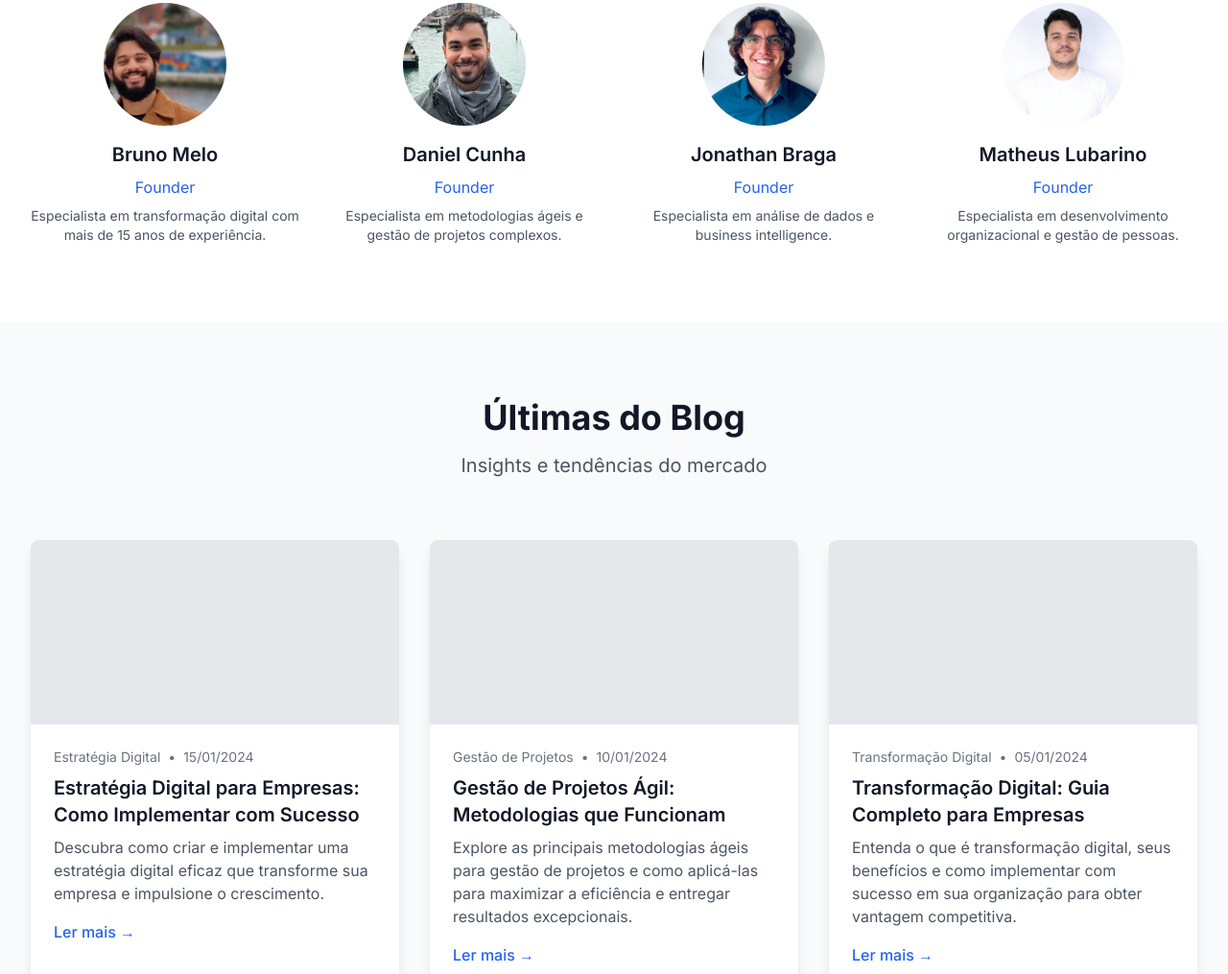
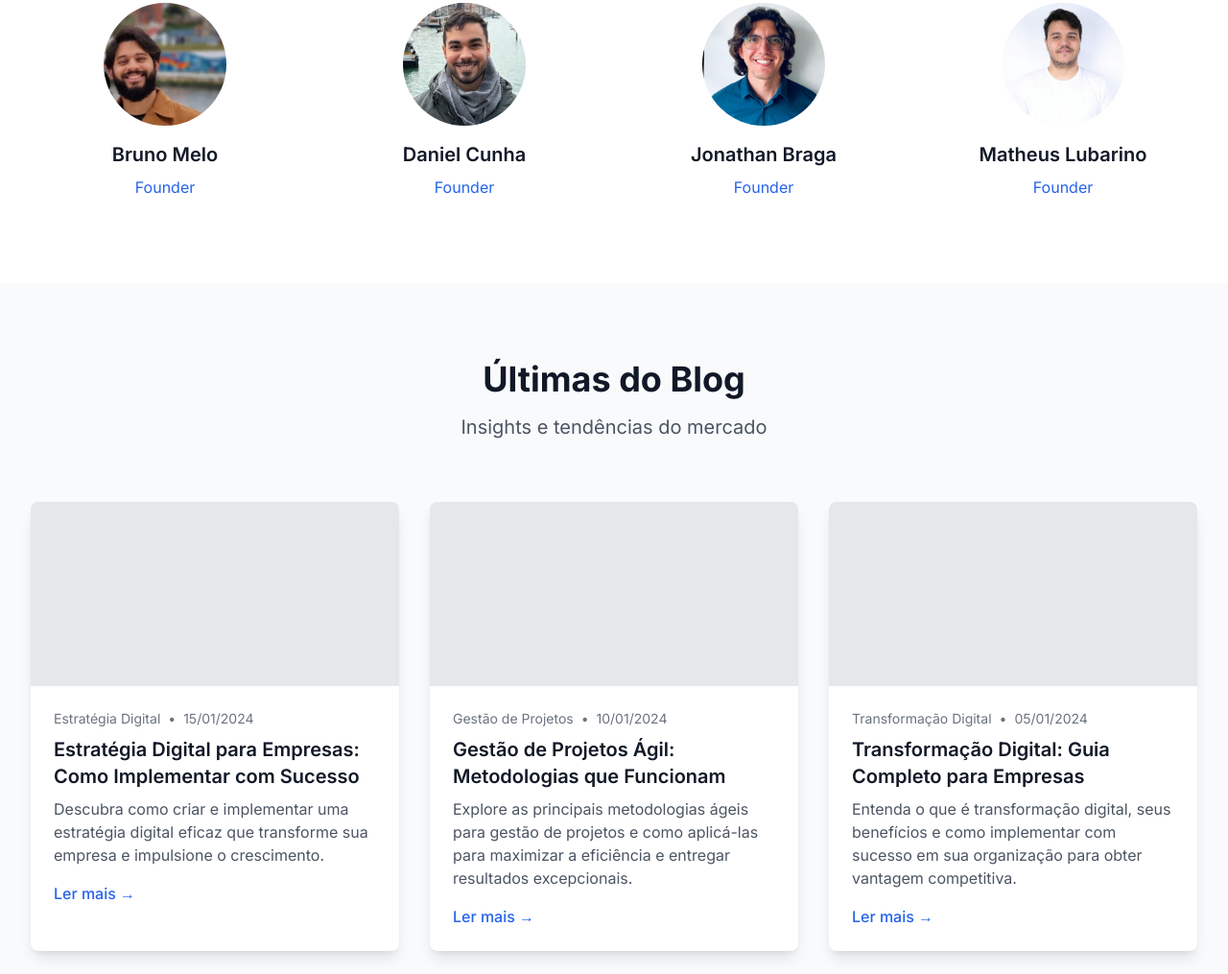
Before and after one commit to lubarinobr/blog, an Astro site: page / in a window 1280 px wide. Shown: the part 1892-2907 px from the top of the page at 96% size. Built offline with nearby package versions, Linux system fonts and the light colour scheme; Astro itself is replaced by a stand-in of ours; a web font is replaced by a local one.

Commit message:
feat: removido subtitulo

```diff
--- a/src/pages/index.astro
+++ b/src/pages/index.astro
@@ -131,9 +131,6 @@ const seo = {
           </div>
           <h3 class="text-xl font-semibold text-gray-900 dark:text-white mb-2">Bruno Melo</h3>
           <p class="text-blue-600 dark:text-blue-400 mb-2">Founder</p>
-          <p class="text-gray-600 dark:text-gray-300 text-sm">
-            Especialista em transformação digital com mais de 15 anos de experiência.
-          </p>
         </div>
 
         <div class="text-center">
@@ -146,9 +143,6 @@ const seo = {
           </div>
           <h3 class="text-xl font-semibold text-gray-900 dark:text-white mb-2">Daniel Cunha</h3>
           <p class="text-blue-600 dark:text-blue-400 mb-2">Founder</p>
-          <p class="text-gray-600 dark:text-gray-300 text-sm">
-            Especialista em metodologias ágeis e gestão de projetos complexos.
-          </p>
         </div>
 
         <div class="text-center">
@@ -161,9 +155,6 @@ const seo = {
           </div>
           <h3 class="text-xl font-semibold text-gray-900 dark:text-white mb-2">Jonathan Braga</h3>
           <p class="text-blue-600 dark:text-blue-400 mb-2">Founder</p>
-          <p class="text-gray-600 dark:text-gray-300 text-sm">
-            Especialista em análise de dados e business intelligence.
-          </p>
         </div>
 
         <div class="text-center">
@@ -176,9 +167,6 @@ const seo = {
           </div>
           <h3 class="text-xl font-semibold text-gray-900 dark:text-white mb-2">Matheus Lubarino</h3>
           <p class="text-blue-600 dark:text-blue-400 mb-2">Founder</p>
-          <p class="text-gray-600 dark:text-gray-300 text-sm">
-            Especialista em desenvolvimento organizacional e gestão de pessoas.
-          </p>
         </div>
       </div>
     </div>
```
Also changed, not shown: public/images/logo2.svg (added).
